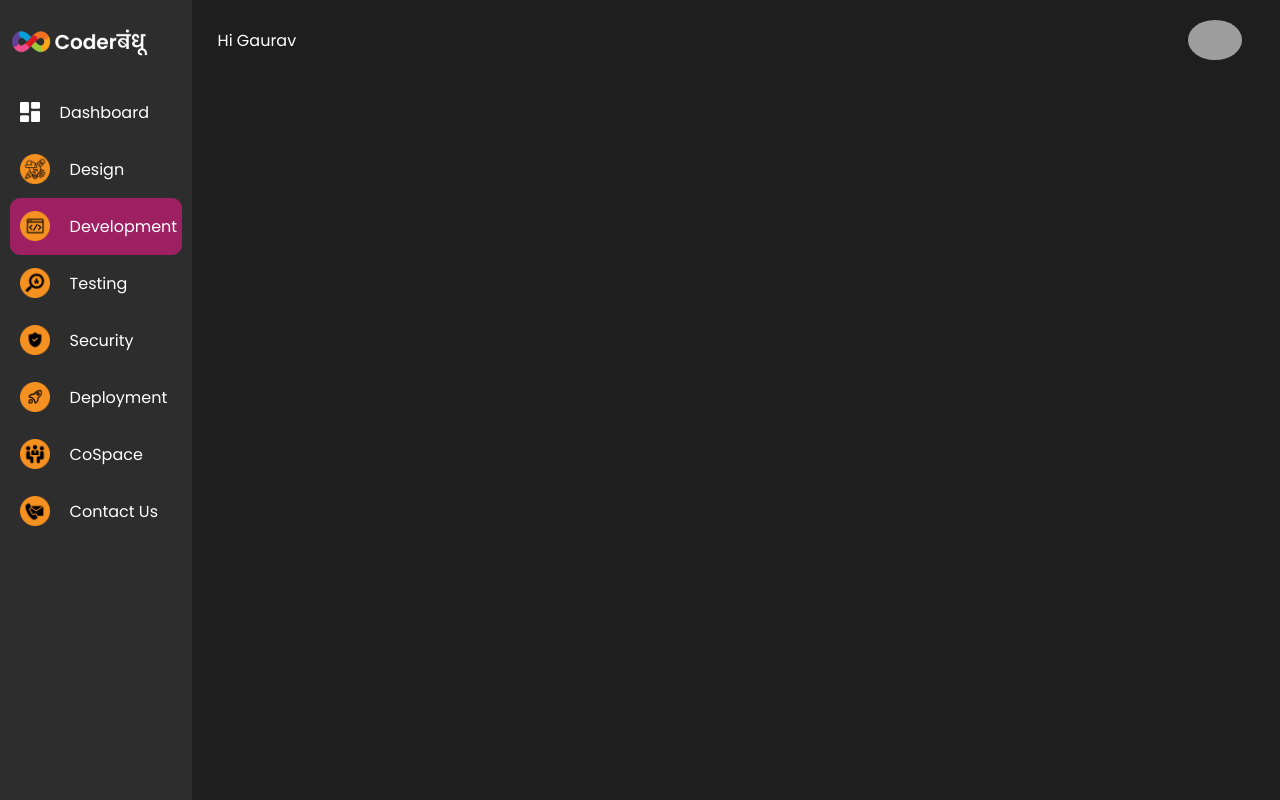
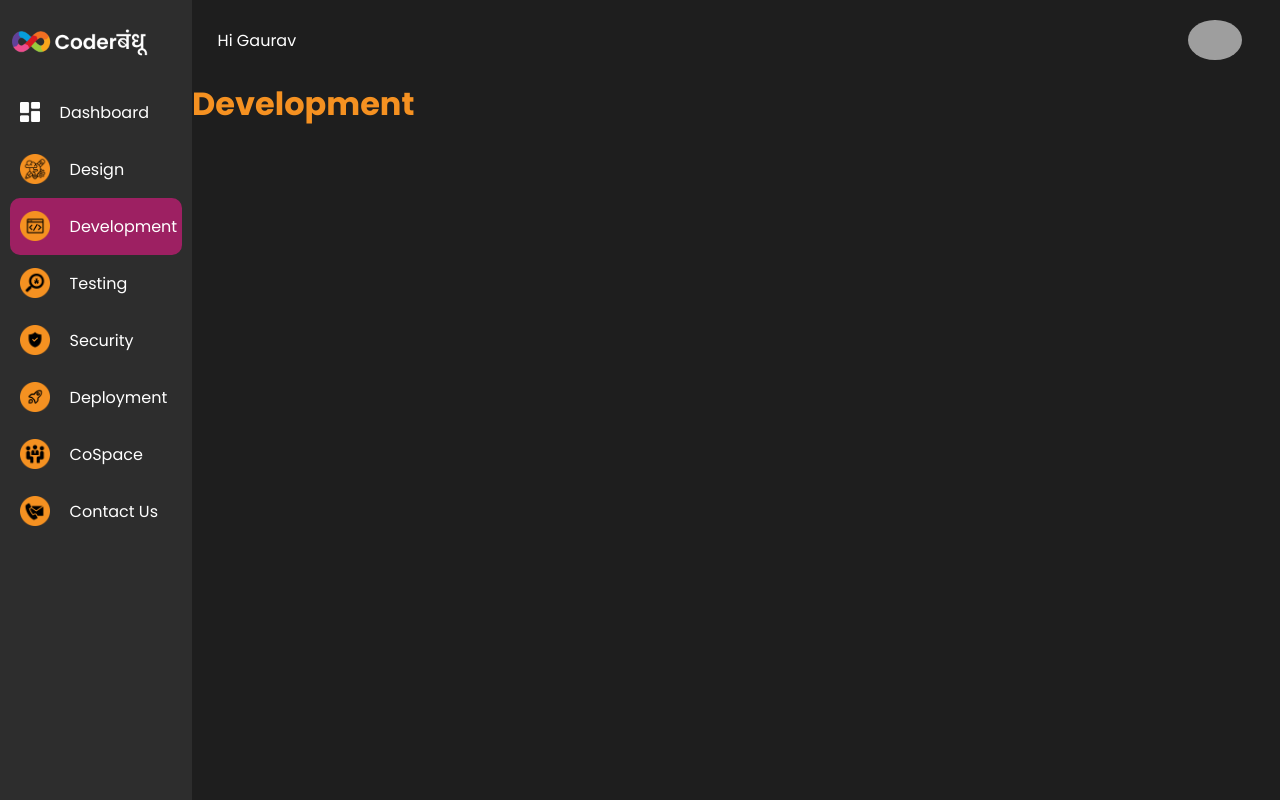
Before and after one commit to shahkushal38/DTDL-CoderBandhu, a React (Create React App) app in the folder frontend/: page /development in a window 1280 px wide. Built offline with nearby package versions, Linux system fonts and the light colour scheme; no server answers; grey boxes are pictures that could not be loaded.

Commit message:
development init

```diff
--- a/frontend/src/App.js
+++ b/frontend/src/App.js
@@ -5,6 +5,7 @@ import { Routes, Route } from "react-router-dom";
 import TopNav from "./components/TopNav/TopNav";
 import Design from "./components/Design/Design";
 import Security from "./components/Security/Security";
+import Development from "./components/Development/Development";
 
 function App() {
   return (
@@ -16,6 +17,7 @@ function App() {
         <div className="right_container_content">
           <Routes>
             <Route path="/design" element={<Design />} />
+            <Route path="/development" element={<Development />} />
             <Route path="/security" element={<Security />} />
             <Route path="/" element={<Home />} />
           </Routes>
--- /dev/null
+++ b/frontend/src/components/Development/Development.jsx
@@ -0,0 +1,11 @@
+import React from "react";
+
+function Development() {
+  return (
+    <div>
+      <h1 className="phase_heading">Development</h1>
+    </div>
+  );
+}
+
+export default Development;
--- a/frontend/src/components/SideNavbar/SideNavbar.jsx
+++ b/frontend/src/components/SideNavbar/SideNavbar.jsx
@@ -20,18 +20,16 @@ const SideNavbar = () => {
             </Link>
             <Link to="design">
               <li
-                className={`nav_item ${
-                  currentPath === "/design" ? "active" : ""
+                className={`nav_item ${currentPath === "/design" ? "active" : ""
                   }`}
               >
                 <img src="./design_logo.png" alt="" className="yellow_logo" />
                 <p>Design</p>
               </li>
             </Link>
-            <Link to="developement">
+            <Link to="development">
               <li
-                className={`nav_item ${
-                  currentPath === "/development" ? "active" : ""
+                className={`nav_item ${currentPath === "/development" ? "active" : ""
                   }`}
               >
                 <img src="./dev_logo.png" alt="" className="yellow_logo" />
@@ -40,8 +38,7 @@ const SideNavbar = () => {
             </Link>
             <Link to="testing">
               <li
-                className={`nav_item ${
-                  currentPath === "/testing" ? "active" : ""
+                className={`nav_item ${currentPath === "/testing" ? "active" : ""
                   }`}
               >
                 <img src="./testing_logo.png" alt="" className="yellow_logo" />
@@ -50,8 +47,7 @@ const SideNavbar = () => {
             </Link>
             <Link to="security">
               <li
-                className={`nav_item ${
-                  currentPath === "/security" ? "active" : ""
+                className={`nav_item ${currentPath === "/security" ? "active" : ""
                   }`}
               >
                 <img src="./security_logo.png" alt="" className="yellow_logo" />
@@ -61,8 +57,7 @@ const SideNavbar = () => {
             <Link to="deployment">
               <li
                 className="nav_item"
-                sName={`nav_item ${
-                  currentPath === "/deployment" ? "active" : ""
+                sName={`nav_item ${currentPath === "/deployment" ? "active" : ""
                   }`}
               >
                 <img
@@ -75,8 +70,7 @@ const SideNavbar = () => {
             </Link>
             <Link to="cospace">
               <li
-                className={`nav_item ${
-                  currentPath === "/cospace" ? "active" : ""
+                className={`nav_item ${currentPath === "/cospace" ? "active" : ""
                   }`}
               >
                 <img src="./cospace_logo.png" alt="" className="yellow_logo" />
@@ -85,8 +79,7 @@ const SideNavbar = () => {
             </Link>
 
             <li
-              className={`nav_item ${
-                currentPath === "/contact" ? "active" : ""
+              className={`nav_item ${currentPath === "/contact" ? "active" : ""
                 }`}
             >
               <img src="./contact_logo.png" alt="" className="yellow_logo" />
```
Lines whose indentation alone changed are shown as unchanged.
